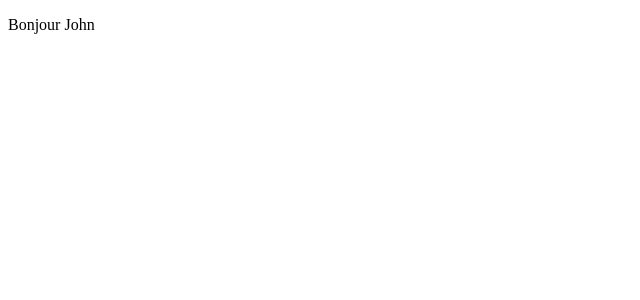
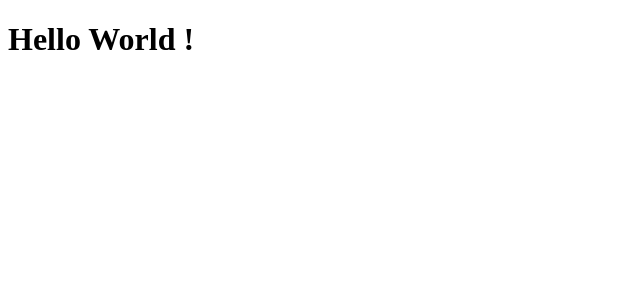
Before and after one commit to Djeg/formation-react, a React app: page / in a window 1280 px wide. Shown: the top 300 px of the page, without its empty margins (0-640 px from the left). Built offline with nearby package versions, Linux system fonts and the light colour scheme; the HTML template or start-up script is replaced by a standard one.

Commit message:
BigText & children

```diff
--- /dev/null
+++ b/src/Component/BigText.tsx
@@ -0,0 +1,13 @@
+import { BigTextProps } from '../Type/BigText'
+
+/**
+ * Affiche un gros text. Ce composant à besoin de children
+ * afin de pouvoir fonctionner corréctement.
+ */
+export default function BigText({ children }: BigTextProps) {
+  return (
+    <div className="bigtext">
+      <h1>{children}</h1>
+    </div>
+  )
+}
--- a/src/Component/SayHello.tsx
+++ /dev/null
@@ -1,8 +0,0 @@
-import { SayHelloProps } from '../Type/SayHello'
-
-/**
- * Dis bonjour à une personne
- */
-export default function SayHello({ name }: SayHelloProps) {
-  return <p>Bonjour {name}</p>
-}
--- /dev/null
+++ b/src/Type/BigText.tsx
@@ -0,0 +1,10 @@
+import { ReactNode } from 'react'
+
+/**
+ * Contient les props envoyé au composant BigText.
+ * Noté que les children d'un composant on un type spécial :
+ * le ReactNode provenant de React
+ */
+export type BigTextProps = {
+  children: ReactNode
+}
--- a/src/Type/SayHello.tsx
+++ /dev/null
@@ -1,6 +0,0 @@
-/**
- * Représente les props du composant SayHello
- */
-export type SayHelloProps = {
-  name: string
-}
--- a/src/main.tsx
+++ b/src/main.tsx
@@ -1,10 +1,11 @@
 import React from 'react'
 import ReactDOM from 'react-dom/client'
-import SayHello from './Component/SayHello'
+import BigText from './Component/BigText'
 
 // Affiche le composant
 ReactDOM.createRoot(document.getElementById('root') as HTMLDivElement).render(
   <React.StrictMode>
-    <SayHello name="John" />
+    {/* Affichage d'un BigText qui accepte des enfants */}
+    <BigText>Hello World !</BigText>
   </React.StrictMode>,
 )
```
